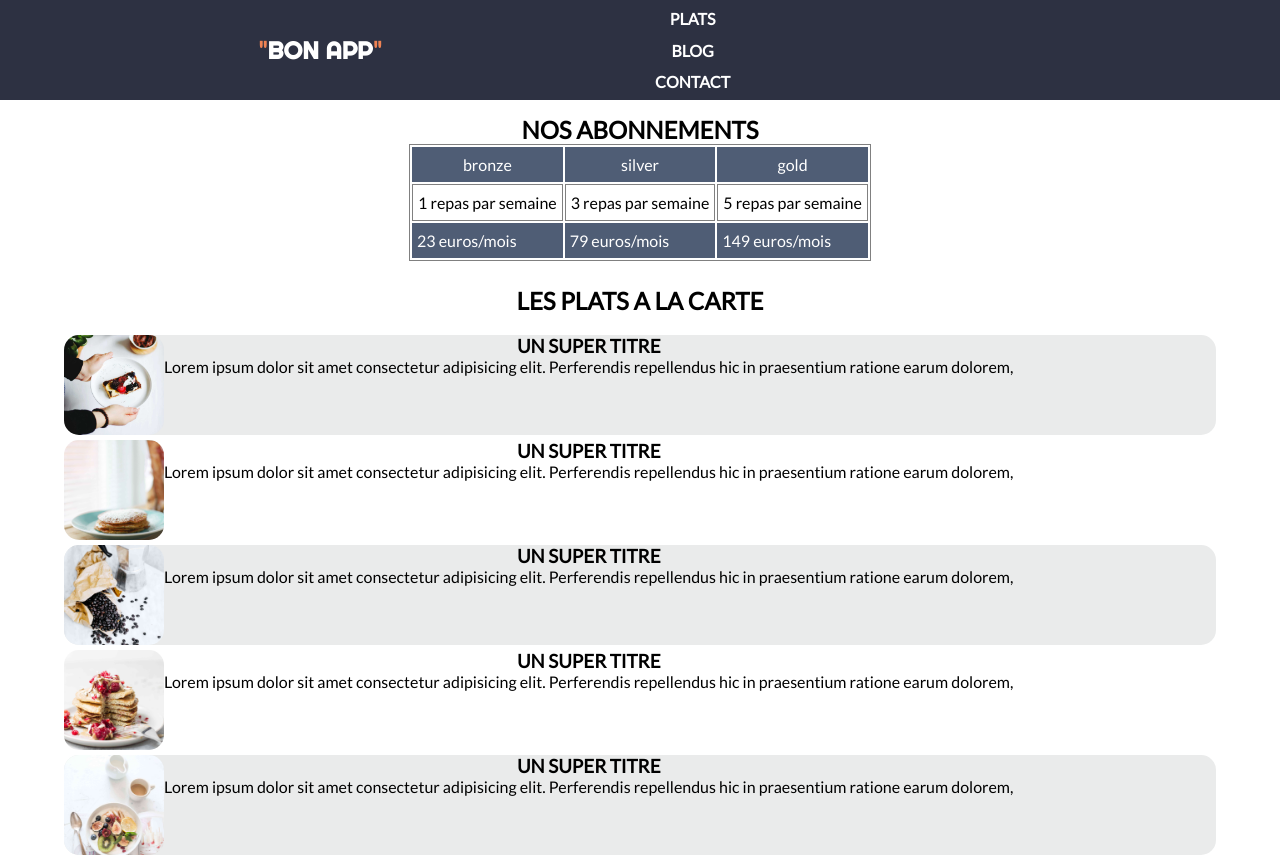
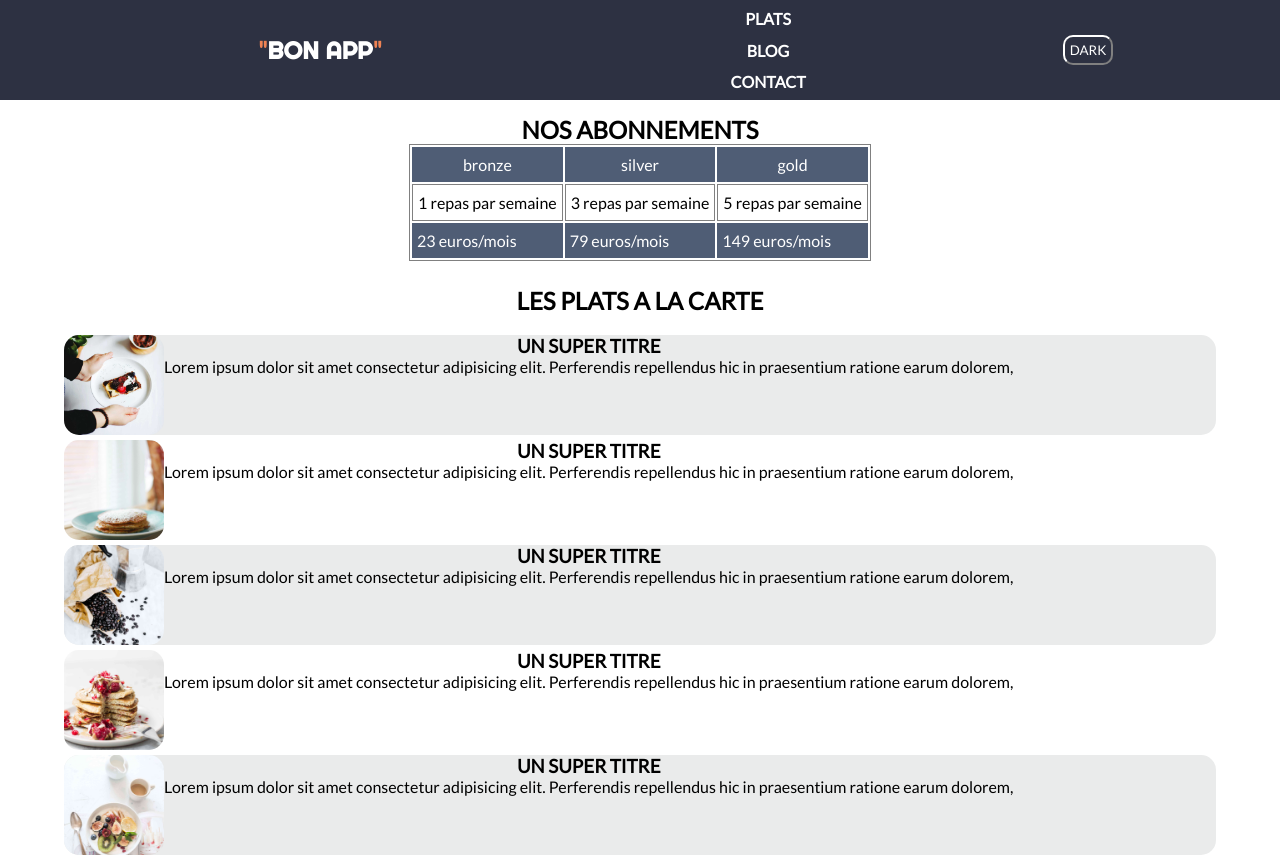
Before and after one commit to Corbiobio/Eval_A1_2023_Elevan, a website built with Vite: page index.html in a window 1280 px wide. Shown: the top 858 px of the page. Built offline with nearby package versions, Linux system fonts and the light colour scheme.

Commit message:
dark btn add

```diff
--- a/index.html
+++ b/index.html
@@ -23,6 +23,10 @@
         <div class="item_nav">Plats</div>
         <div class="item_nav">Blog</div>
         <div class="item_nav">Contact</div>
+      </div>
+
+      <div class="dark_btn_container">
+        <button>Dark</button>
       </div>
     </div>
   </header>
--- a/style.css
+++ b/style.css
@@ -38,6 +38,7 @@
 }
 
 .nav_container {
+    width: 20%;
     display: flex;
     flex-direction: column;
     justify-content: space-evenly;
@@ -49,7 +50,6 @@
     font-weight: bold;
     text-transform: uppercase;
     height: 25%;
-    width: 140%;
     display: flex;
     align-items: center;
     justify-content: center;
@@ -60,6 +60,30 @@
     background-color: #EF8354;
 }
 
+.dark_btn_container {
+    width: 30%;
+    display: flex;
+    justify-content: center;
+    align-items: center;
+}
+
+.dark_btn_container button {
+    text-transform: uppercase;
+    background-color: #2D3142;
+    border-top: solid white 2px;
+    border-left: solid white 2px;
+    border-right: solid gray 2px;
+    border-bottom: solid gray 2px;
+    border-radius: 10px;
+    color: white;
+    height: 30px;
+    width: 50px;
+}
+
+
+
+
+/* main */
 
 .table_container {
     display: flex;
```
